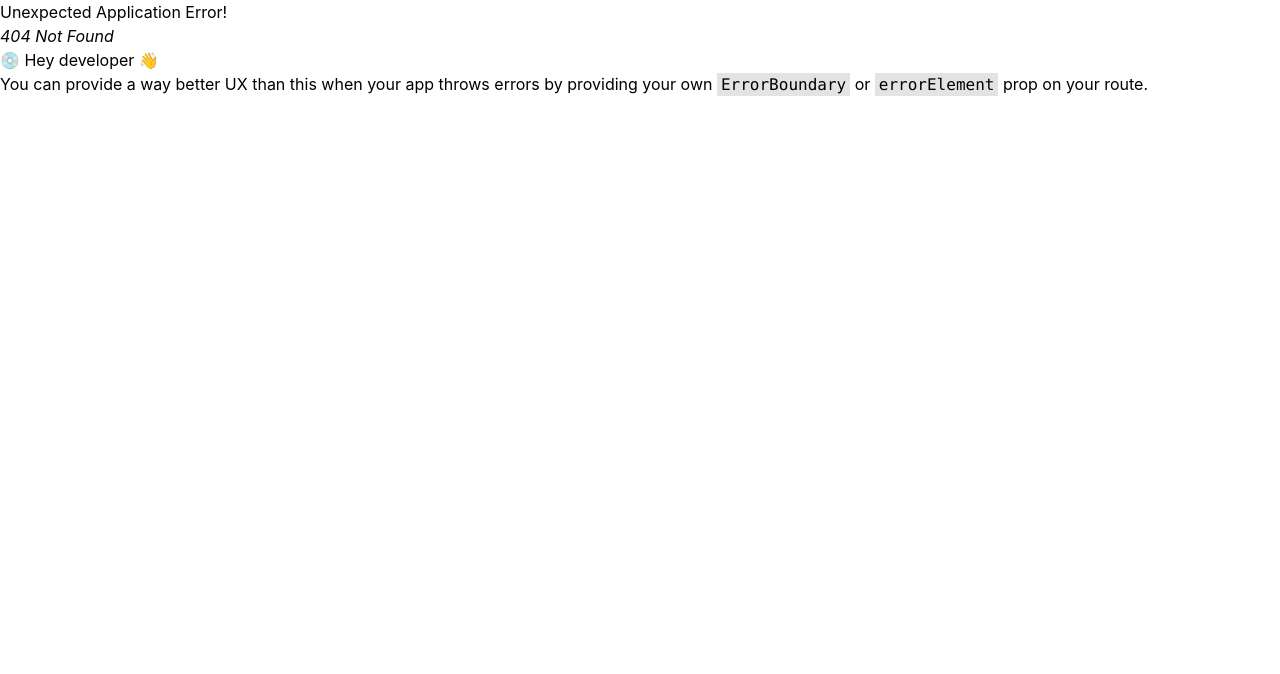
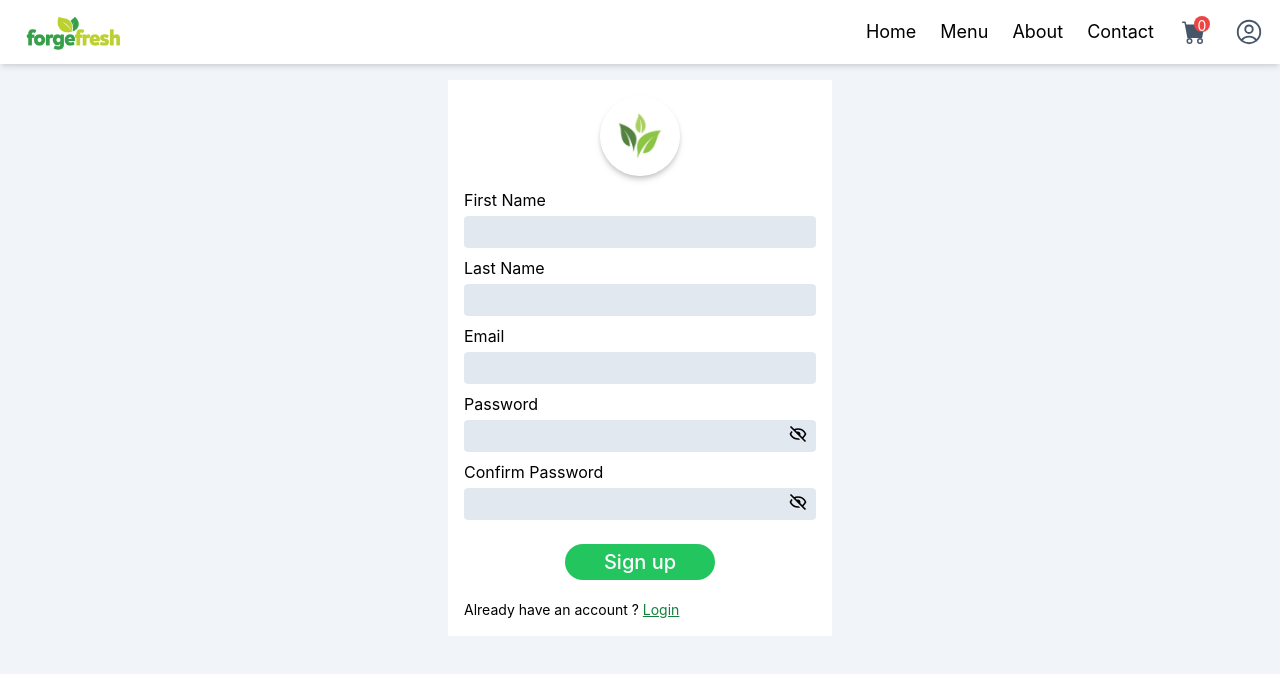
Before and after one commit to AnandhuAnilkumar/Ecommerce-app-1, a React (Create React App) app in the folder frontend/: page /signup in a window 1280 px wide. Before the commit this address had no page. Shown: the top 674 px of the page. Built offline with nearby package versions, Linux system fonts and the light colour scheme.

Commit message:
Signup page

```diff
--- a/frontend/src/App.js
+++ b/frontend/src/App.js
@@ -7,7 +7,7 @@ function App() {
   return (
     <div >
     <Header/>
-    <main className='pt-16'>
+    <main className='pt-16 bg-slate-100 min-h-[calc(100vh)]'>
       <Outlet/>
     </main>
     </div>
--- a/frontend/src/component/Header.js
+++ b/frontend/src/component/Header.js
@@ -1,45 +1,55 @@
-import React from 'react';
+import React, { useState } from "react";
 import logo from "../assets/logo.png";
-import { Link } from 'react-router-dom';
+import { Link } from "react-router-dom";
 import { HiOutlineUserCircle } from "react-icons/hi2";
 import { BsCartFill } from "react-icons/bs";
 
 const Header = () => {
+  const [showMenu, setShowMenu] = useState(false);
+  const handleShowMenu = () => {
+    setShowMenu(preve => !preve)
+  }
   return (
-    <header className='fixed shadow-md w-full h-16 px-2 md:px-4 z-50'>
+    <header className="fixed shadow-md w-full h-16 px-2 md:px-4 z-50 bg-white">
       {/* md = desktop version */}
 
-            <div className='flex items-center h-full justify-between'>
+      <div className="flex items-center h-full justify-between">
         <Link to={""}>
-                <div className='h-16'>
-                    <img src={logo} className='h-full'/>
+          <div className="h-16">
+            <img src={logo} className="h-full" />
           </div>
         </Link>
 
-                <div className='flex items-center gap-4 md:gap-7'>
-                    <nav className='flex gap-4 md:gap-6 text-base md:text-lg'>
+        <div className="flex items-center gap-4 md:gap-7">
+          <nav className="flex gap-4 md:gap-6 text-base md:text-lg">
             <Link to={""}>Home</Link>
             <Link to={"menu"}>Menu</Link>
             <Link to={"about"}>About</Link>
             <Link to={"contact"}>Contact</Link>
           </nav>
-                    <div className='text-2xl text-slate-600 relative'>
+          <div className="text-2xl text-slate-600 relative">
             <BsCartFill />
-                        <div className='absolute -top-1 -right-1 text-white bg-red-500 h-4 w-4 rounded-full m-0 p-0 text-sm text-center '>0</div>
+            <div className="absolute -top-1 -right-1 text-white bg-red-500 h-4 w-4 rounded-full m-0 p-0 text-sm text-center ">
+              0
             </div>
-                    <div className=' text-slate-600'>
-                        <div className='text-3xl'>
+          </div>
+          <div className=" text-slate-600" onClick={handleShowMenu}>
+            <div className="text-3xl cursor-pointer " >
               <HiOutlineUserCircle />
             </div>
+            {showMenu && (
+              <div className="absolute right-2 bg-white py-2 px-2 shadow drop-shadow-md flex flex-col">
+                <Link to={"newproduct"} className="whitespace-nowrap cursor-pointer">New product</Link>
+                <Link to={"login"} className="whitespace-nowrap cursor-pointer">Login</Link>
+              </div>
+            )}
           </div>
         </div>
       </div>
 
       {/* mobile version */}
+    </header>
+  );
+};
 
-
-    </header>
-  )
-}
-
-export default Header
+export default Header;
--- a/frontend/src/index.js
+++ b/frontend/src/index.js
@@ -8,6 +8,9 @@ import Home from './page/Home';
 import Menu from './page/Menu';
 import About from './page/About';
 import Contact from './page/Contact';
+import Login from './page/login';
+import Newproduct from './page/Newproduct';
+import Signup from './page/Signup';
 
 const router = createBrowserRouter(
   createRoutesFromElements(
@@ -17,6 +20,9 @@ const router = createBrowserRouter(
       <Route path='menu' element={<Menu/>}/>
       <Route path='about' element={<About/>}/>
       <Route path='contact' element={<Contact/>}/>
+      <Route path='login' element={<Login/>}/>
+      <Route path='newproduct' element={<Newproduct/>}/>
+      <Route path='signup' element={<Signup/>}/>
 
     </Route>
   )
--- /dev/null
+++ b/frontend/src/page/Newproduct.js
@@ -0,0 +1,9 @@
+import React from 'react'
+
+const Newproduct = () => {
+  return (
+    <div>Newproduct</div>
+  )
+}
+
+export default Newproduct
--- /dev/null
+++ b/frontend/src/page/Signup.js
@@ -0,0 +1,55 @@
+import React, { useState } from 'react'
+import loginSignupImage from "../assets/login13.jfif"
+import { BiShow, BiHide } from "react-icons/bi";
+import { Link } from 'react-router-dom';
+
+const Signup = () => {
+    const [showPassword,setShowPassword] = useState(false)
+    const [showConfirmPassword,setShowConfirmPassword] = useState(false)
+    const handleShowPassword = ()=> {
+        setShowPassword(preve => !preve)
+    }
+    const handleShowConfirmPassword = ()=> {
+        setShowConfirmPassword(preve => !preve)
+    }
+  return (
+    <div className='p-3 md:p-4'>
+        <div className='w-full max-w-sm bg-white m-auto flex  flex-col p-4'>
+            {/* <h1 className='text-center text-2xl font-bold'>Sign up</h1> */}
+            <div className='w-20 overflow-hidden rounded-full drop-shadow-md shadow-md m-auto'>
+                <img src={loginSignupImage} className='w-full'/>
+            </div>
+
+            <form className='w-full py-3 flex flex-col'>
+                <label htmlFor='firstName' >First Name</label>
+                <input type={"text"} id="firstName" name='firstName' className='mt-1 mb-2 w-full bg-slate-200 px-2 py-1 rounded focus-within:outline-green-600'/>
+
+                <label htmlFor='lastName'>Last Name</label>
+                <input type={"text"} id="lastName" name='lastName' className='mt-1 mb-2 w-full bg-slate-200 px-2 py-1 rounded focus-within:outline-green-600'/>
+
+                <label htmlFor='email'>Email</label>
+                <input type={"email"} id="email" name='email' className='mt-1 mb-2 w-full bg-slate-200 px-2 py-1 rounded focus-within:outline-green-600'/>
+
+                <label htmlFor='password'>Password</label>
+                <div className='flex px-2 py-1  bg-slate-200 rounded mt-1 mb-2 focus-within:outline focus-within:outline-green-600'>
+                    <input type={showPassword ? "text":"password"} id="password" name='password' className=' w-full bg-slate-200  rounded border-none outline-none'/>
+                    <span className='flex text-xl cursor-pointer' onClick={handleShowPassword}>{showPassword?<BiShow />:<BiHide />}</span>
+                </div>
+
+                <label htmlFor='confirmpassword'>Confirm Password</label>
+                <div className='flex px-2 py-1  bg-slate-200 rounded mt-1 mb-2 focus-within:outline focus-within:outline-green-600'>
+                    <input type={showConfirmPassword ? "text":"password"} id="confirmpassword" name='confirmpassword' className=' w-full bg-slate-200  rounded border-none outline-none'/>
+                    <span className='flex text-xl cursor-pointer' onClick={handleShowConfirmPassword}>{showConfirmPassword?<BiShow />:<BiHide />}</span>
+                </div>
+
+                <button className='w-full max-w-[150px] m-auto bg-green-500 hover:bg-green-600 cursor-pointer text-white text-xl font-medium text-center py-1 rounded-full mt-4'> Sign up </button>
+
+            </form>
+            <p className='text-left text-sm mt-2'>Already have an account ? <Link to={"login"} className='text-green-700 underline'>Login</Link> </p>
+
+        </div>
+    </div>
+  )
+}
+
+export default Signup
--- /dev/null
+++ b/frontend/src/page/login.js
@@ -0,0 +1,9 @@
+import React from 'react'
+
+const Login = () => {
+  return (
+    <div>Login</div>
+  )
+}
+
+export default Login
```
Also changed, not shown: frontend/src/assets/login13.jfif (added). Lines whose indentation alone changed are shown as unchanged.
